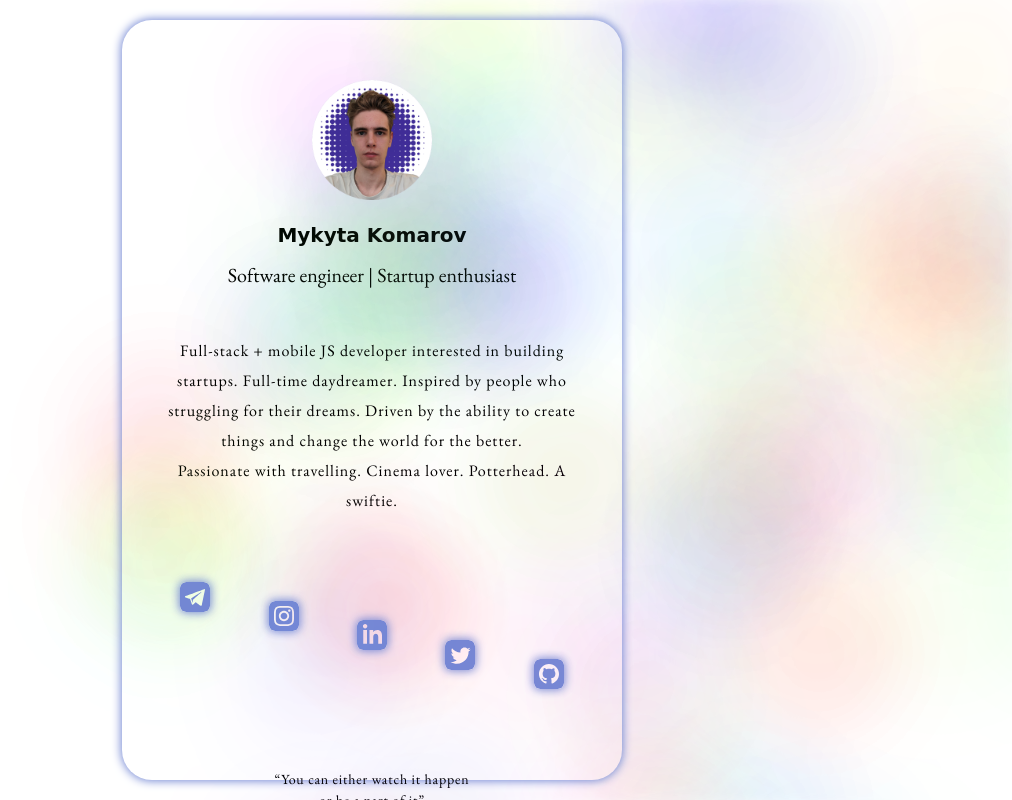
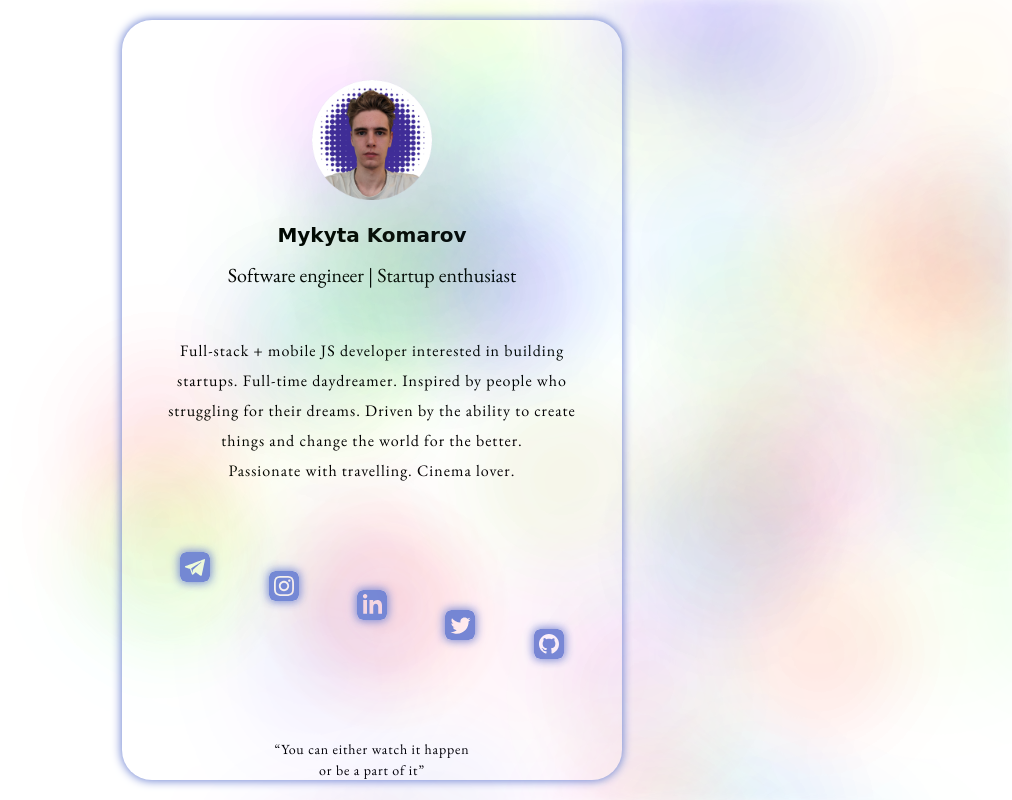
Before and after one commit to R0ixy/business-card, a website built with Vite: page index.html in a window 1280 px wide. Shown: the whole page, without its empty margins (268-1280 px from the left). Built offline with nearby package versions, Linux system fonts and the light colour scheme; a web font is replaced by a local one.

Commit message:
temporary comment out part of the bio

```diff
--- a/index.html
+++ b/index.html
@@ -27,7 +27,8 @@
             things and change the world for the better.
             <!--            Admire people who keep spending their lives creating.-->
             <br/>
-            Passionate with travelling. Cinema lover. Potterhead. A swiftie.
+            Passionate with travelling. Cinema lover.
+<!--            Potterhead. A swiftie.-->
           </p>
         </div>
         <div class="contacts">
```
